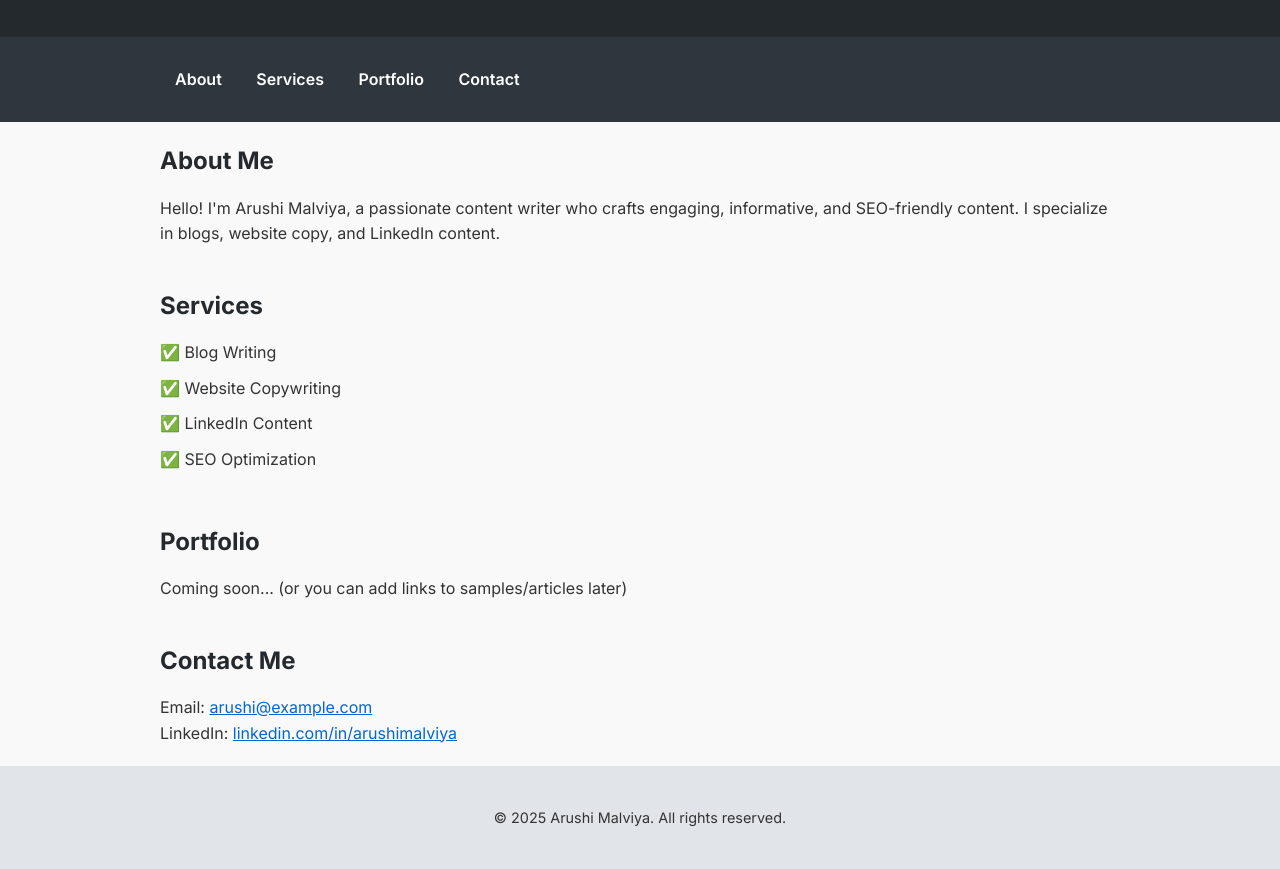
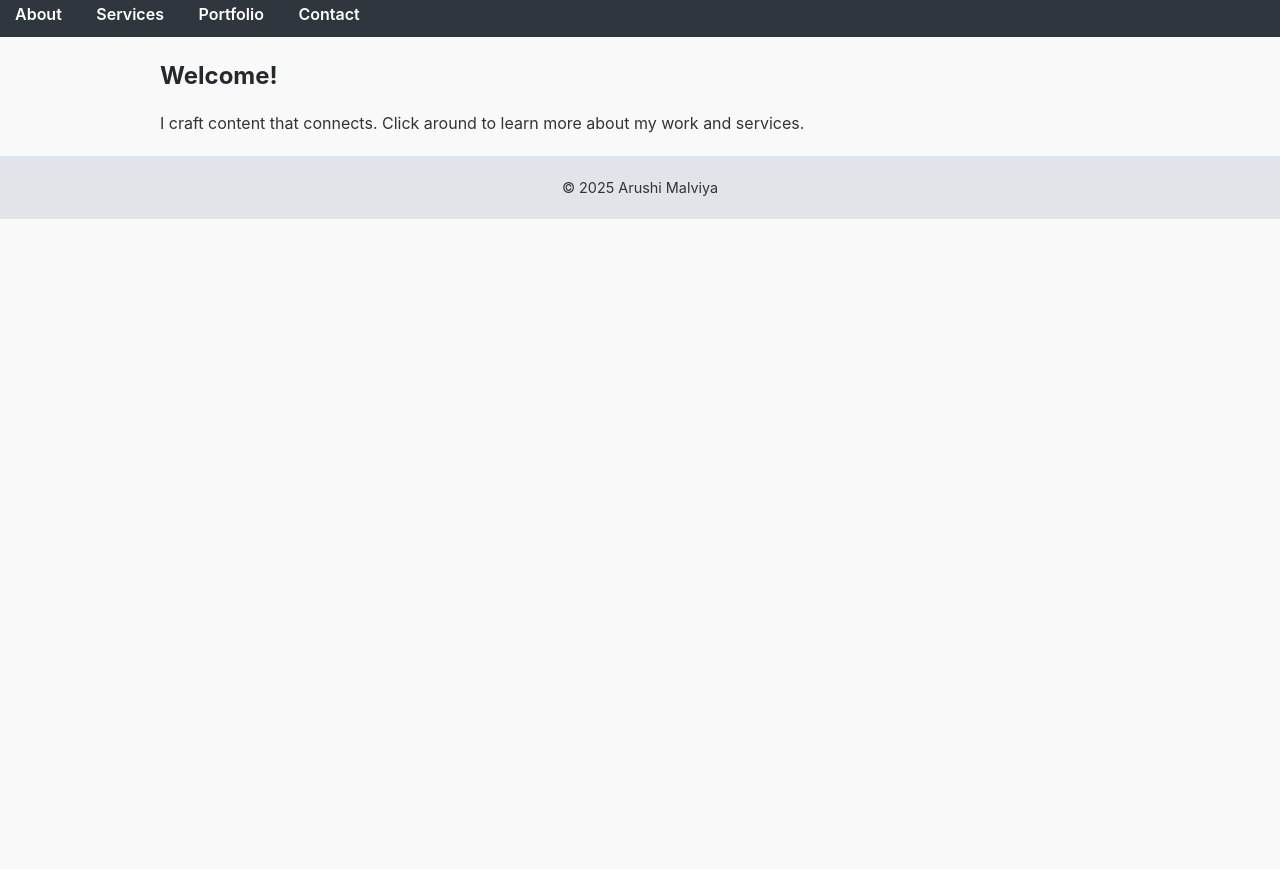
Before and after one commit to aarav-malviya9/Test, a plain HTML site: page index.html in a window 1280 px wide. Shown: the part 178-1047 px from the top of the page. After the commit the page ends 800 px from the top, so only its background shows below. Drawn offline with Linux system fonts and the light colour scheme.

Commit message:
Update index.html

```diff
--- a/index.html
+++ b/index.html
@@ -3,57 +3,29 @@
 <head>
   <meta charset="UTF-8" />
   <meta name="viewport" content="width=device-width, initial-scale=1.0"/>
-  <title>Arushi Malviya | Content Writer</title>
+  <title>Arushi Malviya | Home</title>
   <link rel="stylesheet" href="style.css" />
-  <link href="https://fonts.googleapis.com/css2?family=Inter:wght@400;600;700&display=swap" rel="stylesheet">
 </head>
 <body>
   <header>
-    <div class="container">
-      <h1>Arushi Malviya</h1>
-      <p class="tagline">Professional Content Writer</p>
-    </div>
+    <h1>Arushi Malviya</h1>
+    <p>Professional Content Writer</p>
   </header>
 
   <nav class="navbar">
-    <div class="container">
-      <a href="#about">About</a>
-      <a href="#services">Services</a>
-      <a href="#portfolio">Portfolio</a>
-      <a href="#contact">Contact</a>
-    </div>
+    <a href="about.html">About</a>
+    <a href="services.html">Services</a>
+    <a href="portfolio.html">Portfolio</a>
+    <a href="contact.html">Contact</a>
   </nav>
 
-  <section id="about" class="about-section container">
-    <h2>About Me</h2>
-    <p>Hello! I'm Arushi Malviya, a passionate content writer who crafts engaging, informative, and SEO-friendly content. I specialize in blogs, website copy, and LinkedIn content.</p>
-  </section>
-
-  <section id="services" class="services-section container">
-    <h2>Services</h2>
-    <ul>
-      <li>✅ Blog Writing</li>
-      <li>✅ Website Copywriting</li>
-      <li>✅ LinkedIn Content</li>
-      <li>✅ SEO Optimization</li>
-    </ul>
-  </section>
-
-  <section id="portfolio" class="portfolio-section container">
-    <h2>Portfolio</h2>
-    <p>Coming soon... (or you can add links to samples/articles later)</p>
-  </section>
-
-  <section id="contact" class="contact-section container">
-    <h2>Contact Me</h2>
-    <p>Email: <a href="mailto:arushi@example.com">arushi@example.com</a></p>
-    <p>LinkedIn: <a href="https://linkedin.com/in/arushimalviya" target="_blank">linkedin.com/in/arushimalviya</a></p>
-  </section>
+  <main class="container">
+    <h2>Welcome!</h2>
+    <p>I craft content that connects. Click around to learn more about my work and services.</p>
+  </main>
 
   <footer>
-    <div class="container">
-      <p>&copy; 2025 Arushi Malviya. All rights reserved.</p>
-    </div>
+    <p>&copy; 2025 Arushi Malviya</p>
   </footer>
 </body>
 </html>
```
